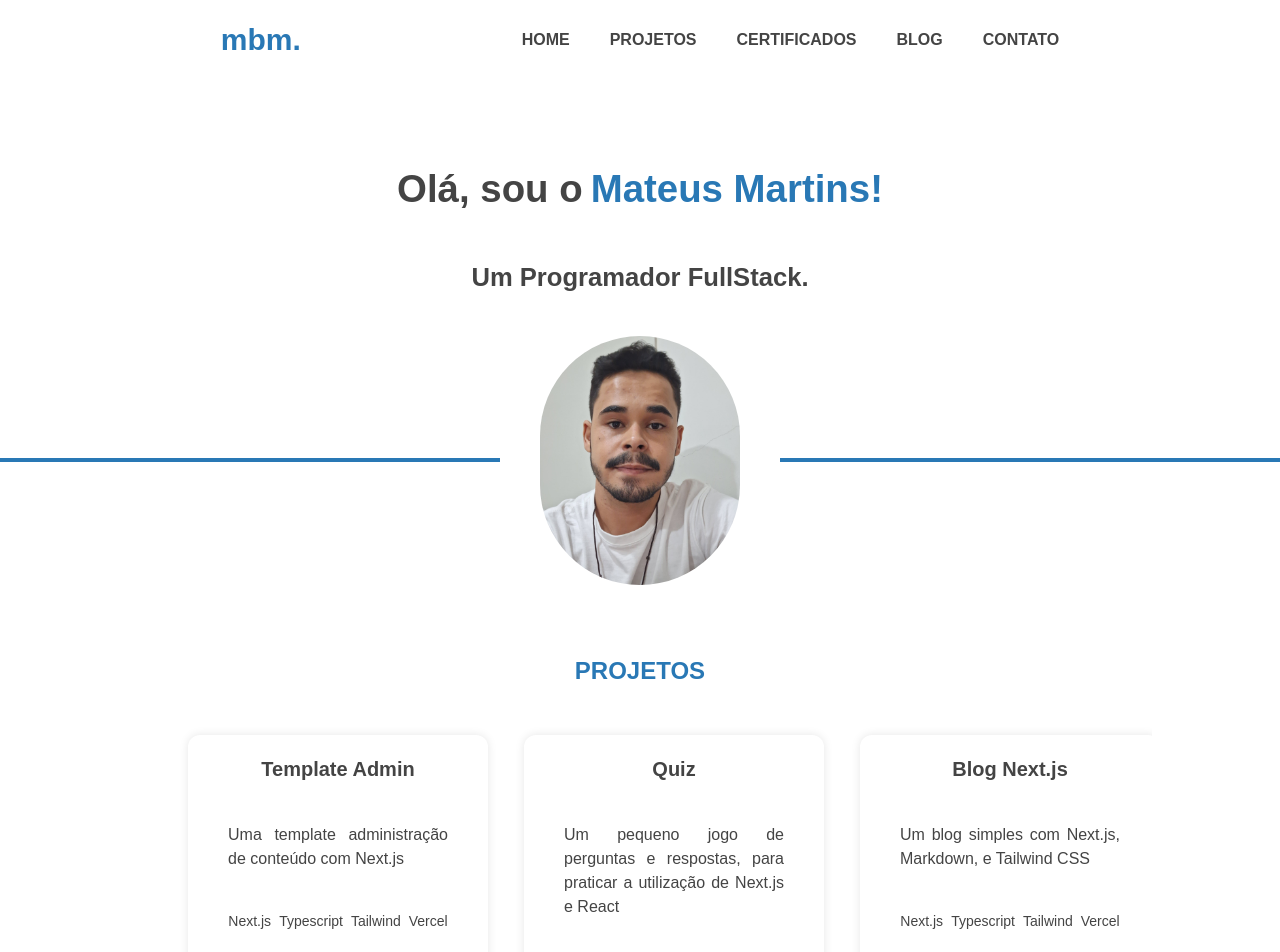
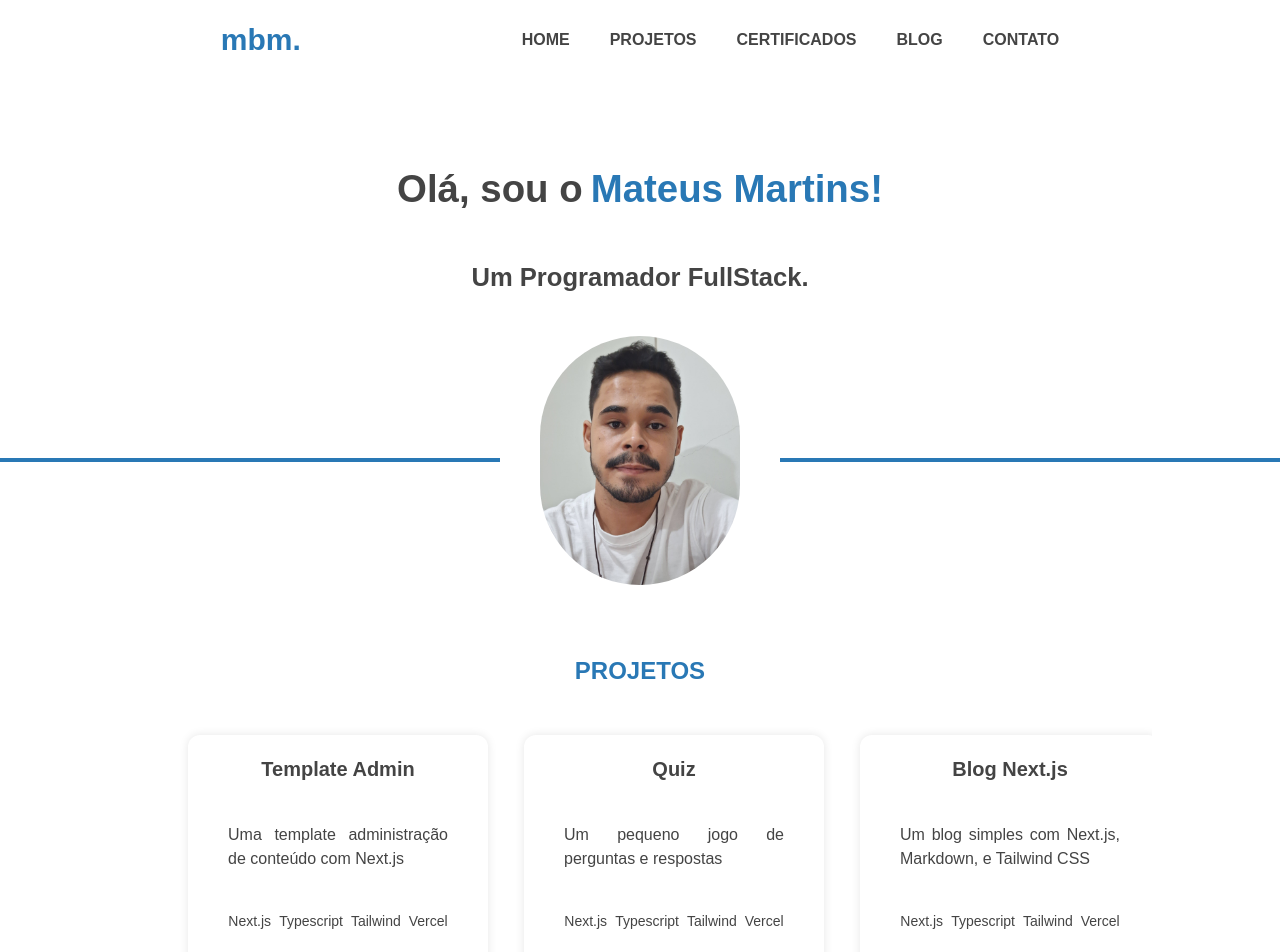
Before and after one commit to 1mateusbarbozamartins/portfolio, a Next.js app: page / in a window 1280 px wide. Shown: the top 952 px of the page. Built offline with nearby package versions, Linux system fonts and the light colour scheme.

Commit message:
Adicionando informações nos cartoes de projetoos

```diff
--- a/src/components/Body/Projetos/ListCards.tsx
+++ b/src/components/Body/Projetos/ListCards.tsx
@@ -17,7 +17,7 @@ export default function ListCards() {
             },
             {
                 title: "Quiz",
-                description: "Um pequeno jogo de perguntas e respostas, para praticar a utilização de Next.js e React",
+                description: "Um pequeno jogo de perguntas e respostas",
                 listTechStack: ["Next.js", "Typescript", "Tailwind", "Vercel"],
                 linkGitHub: "https://github.com/1mateusbarbozamartins/quiz-next",
                 linkVercel: "https://quiz-next-blond.vercel.app/",
```
